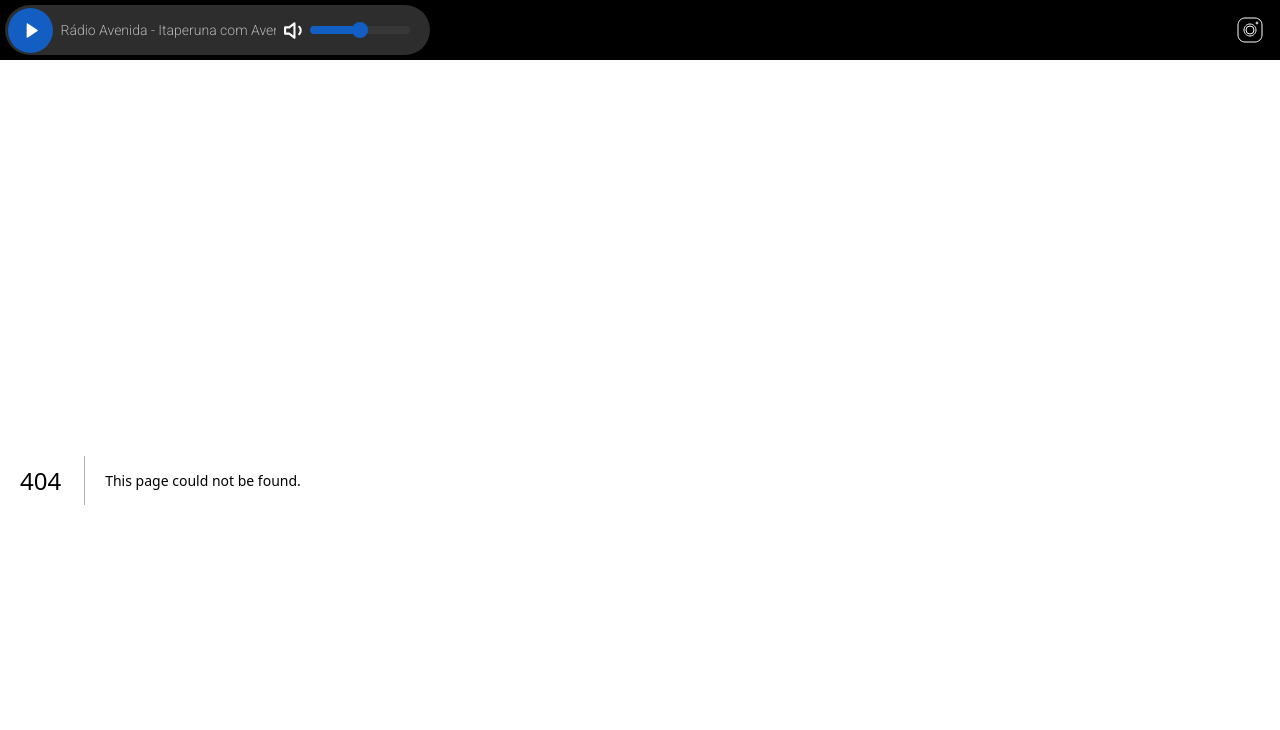
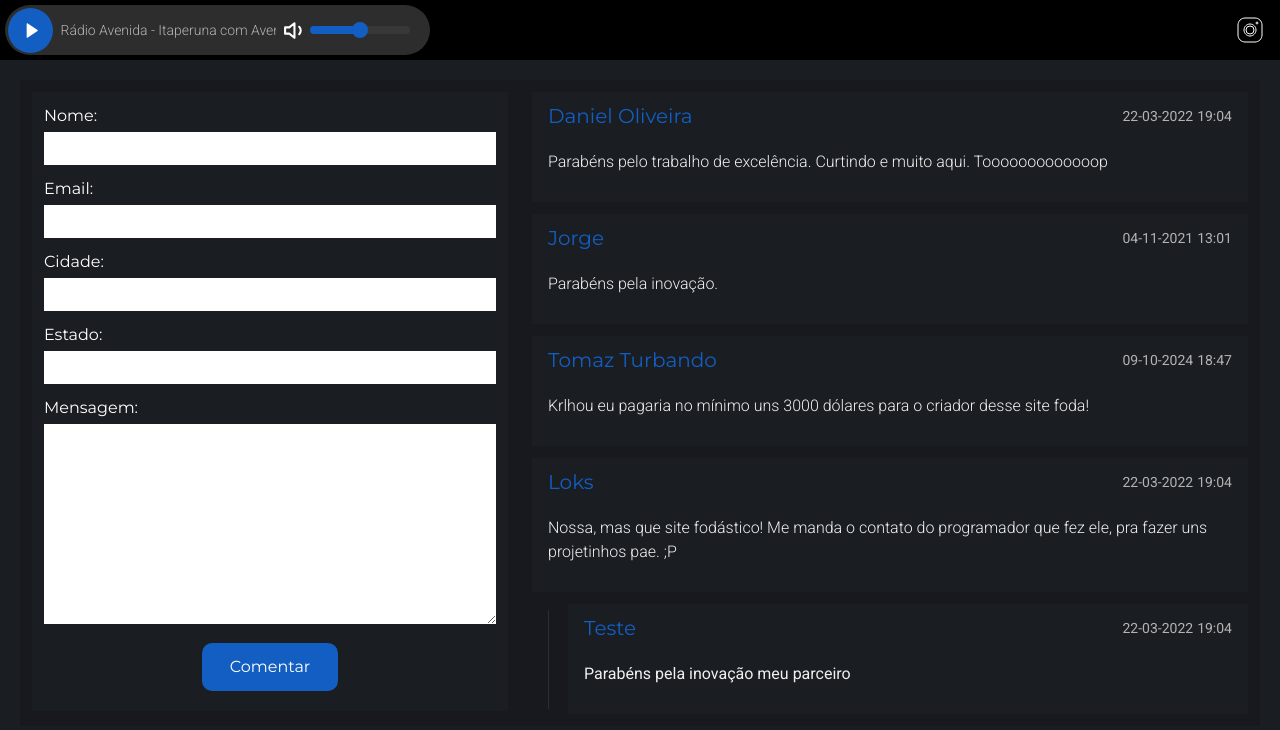
Before and after one commit to GabrielAlvesBM/som-avenida, a Next.js app: page /comments in a window 1280 px wide. Before the commit this address had no page. Shown: the top 730 px of the page. Built offline with nearby package versions, Linux system fonts and the light colour scheme.

Commit message:
add:comments page

```diff
--- /dev/null
+++ b/src/app/comments/page.tsx
@@ -0,0 +1,11 @@
+import CommentsTabNoBtn from '../../components/CommentsTabNoBtn';
+import FormComment from '../../components/FormComment';
+
+export default function Comments() {
+    return (
+        <>
+            <FormComment />
+            <CommentsTabNoBtn />
+        </>
+    );
+};
--- a/src/app/page.tsx
+++ b/src/app/page.tsx
@@ -1,7 +1,7 @@
 import AdsTop from '../components/AdsTop';
 import AdsRight from '../components/AdsRight';
 import Statistics from '../components/Statistics';
-import Comments from '../components/Comments';
+import CommentsTab from '../components/CommentsTab';
 
 export default function Home() {
   return (
@@ -9,7 +9,7 @@ export default function Home() {
       <section className='flex flex-col items-center gap-5 w-full'>
       <AdsTop />
       <Statistics />
-      <Comments />
+      <CommentsTab />
       </section>
       <section>
         <AdsRight />
--- a/src/components/AdsRight.tsx
+++ b/src/components/AdsRight.tsx
@@ -15,7 +15,7 @@ const AdsRight = () => {
                 width={250}
                 height={150}
             />
-            <Image className='col-span-2 mx-auto w-full max-w-[250px] md:max-w-none'
+            <Image className='col-span-2 mx-auto w-full max-w-[250px] md:max-w-none md:col-span-full'
                 src="/images/ads-renovo.jpeg"
                 alt="Ads Do Restaurante Renovo"
                 width={250}
--- a/src/components/Comments.tsx
+++ b/src/components/CommentsTab.tsx
@@ -1,6 +1,7 @@
 import { Montserrat } from "next/font/google";
 import Comment from './Comment';
-import CommentSub from '../components/CommentSub';
+import CommentSub from './CommentSub';
+import Link from 'next/link';
 
 const montserrat = Montserrat({
     subsets: ['latin'],
@@ -55,8 +56,8 @@ const Comments = () => {
                 ))}
 
             <div className={`${montserrat.className} m-3`}>
-                <button className='py-3 px-7 mr-5 mb-3 rounded-[10px] bg-base sm:mb-0'>Comentar</button>
-                <button className='py-3 px-7 rounded-[10px] border border-base'>Ver todos os comentários</button>
+                <Link href="/comments"><button className='py-3 px-7 mr-5 mb-3 rounded-[10px] bg-base sm:mb-0'>Comentar</button></Link>
+                <Link href="/comments"><button className='py-3 px-7 rounded-[10px] border border-base'>Ver todos os comentários</button></Link>
             </div>
         </section>
 
--- /dev/null
+++ b/src/components/CommentsTabNoBtn.tsx
@@ -0,0 +1,55 @@
+import Comment from './Comment';
+import CommentSub from './CommentSub';
+
+const Comments = () => {
+    const comments = [
+        {
+            name    : "Daniel Oliveira",
+            content : "Parabéns pelo trabalho de excelência. Curtindo e muito aqui. Tooooooooooooop",
+            date    : "22-03-2022",
+            hour    : "19:04",
+        },
+        {
+            name    : "Jorge",
+            content : "Parabéns pela inovação.",
+            date    : "04-11-2021",
+            hour    : "13:01",
+        },
+        {
+            name    : "Tomaz Turbando",
+            content : "Krlhou eu pagaria no mínimo uns 3000 dólares para o criador desse site foda!",
+            date    : "09-10-2024",
+            hour    : "18:47",
+        },
+        {
+            name    : "Loks",
+            content : "Nossa, mas que site fodástico! Me manda o contato do programador que fez ele, pra fazer uns projetinhos pae. ;P",
+            date    : "22-03-2022",
+            hour    : "19:04",
+        },
+    ];
+
+    const commentSub = [
+        {
+            name    : "Teste",
+            content : "Parabéns pela inovação meu parceiro",
+            date    : "22-03-2022",
+            hour    : "19:04",
+        },
+    ];
+
+    return (
+        <section className="w-full max-w-[900px] bg-myLightBlack2">
+            {comments.map((comment, index) => (
+                <Comment key={index} name={comment.name} content={comment.content} date={comment.date} hour={comment.hour}/>
+                ))}
+
+            {commentSub.map((commentSub, index) => (
+            <CommentSub key={index} name={commentSub.name} content={commentSub.content} date={commentSub.date} hour={commentSub.hour}/>
+                ))}
+        </section>
+
+    );
+};
+
+export default Comments;
--- /dev/null
+++ b/src/components/FormComment.tsx
@@ -0,0 +1,44 @@
+import { Montserrat } from "next/font/google";
+
+const montserrat = Montserrat({
+    subsets: ['latin'],
+    weight: ['400']
+});
+
+const FormComment = () => {
+    return (
+        <section className="w-full p-3 bg-myLightBlack2 md:max-w-[500px]">
+            <form action="" method="POST" className={`${montserrat.className} grid p-3 bg-myLightBlack`}>
+                <div className="mb-3">
+                    <label htmlFor="name">Nome:</label>
+                    <input type="text" name="name" id="name" minLength={3} maxLength={30} required
+                    className="w-full h-[33px] mt-1 text-black" />
+                </div>
+                <div className="mb-3">
+                    <label htmlFor="email">Email:</label>
+                    <input type="email" name="email" id="email" required
+                    className="w-full h-[33px] mt-1 text-black" />
+                </div>
+                <div className="mb-3">
+                    <label htmlFor="city">Cidade:</label>
+                    <input type="text" name="city" id="city" minLength={2}
+                    className="w-full h-[33px] mt-1 text-black" />
+                </div>
+                <div className="mb-3">
+                    <label htmlFor="state">Estado:</label>
+                    <input type="text" name="state" id="state" minLength={2}
+                    className="w-full h-[33px] mt-1 text-black" />
+                </div>
+                <div className="mb-3">
+                    <label htmlFor="message">Mensagem:</label>
+                    <textarea name="message" id="message" minLength={2} maxLength={750} required
+                    className="w-full min-h-[200px] mt-1 text-black" ></textarea>
+                </div>
+
+                <button type="submit" className="max-w-[150px] py-3 px-7 mx-auto mb-2 rounded-[10px] bg-base">Comentar</button>
+            </form>
+        </section>
+    );
+};
+
+export default FormComment;
```
